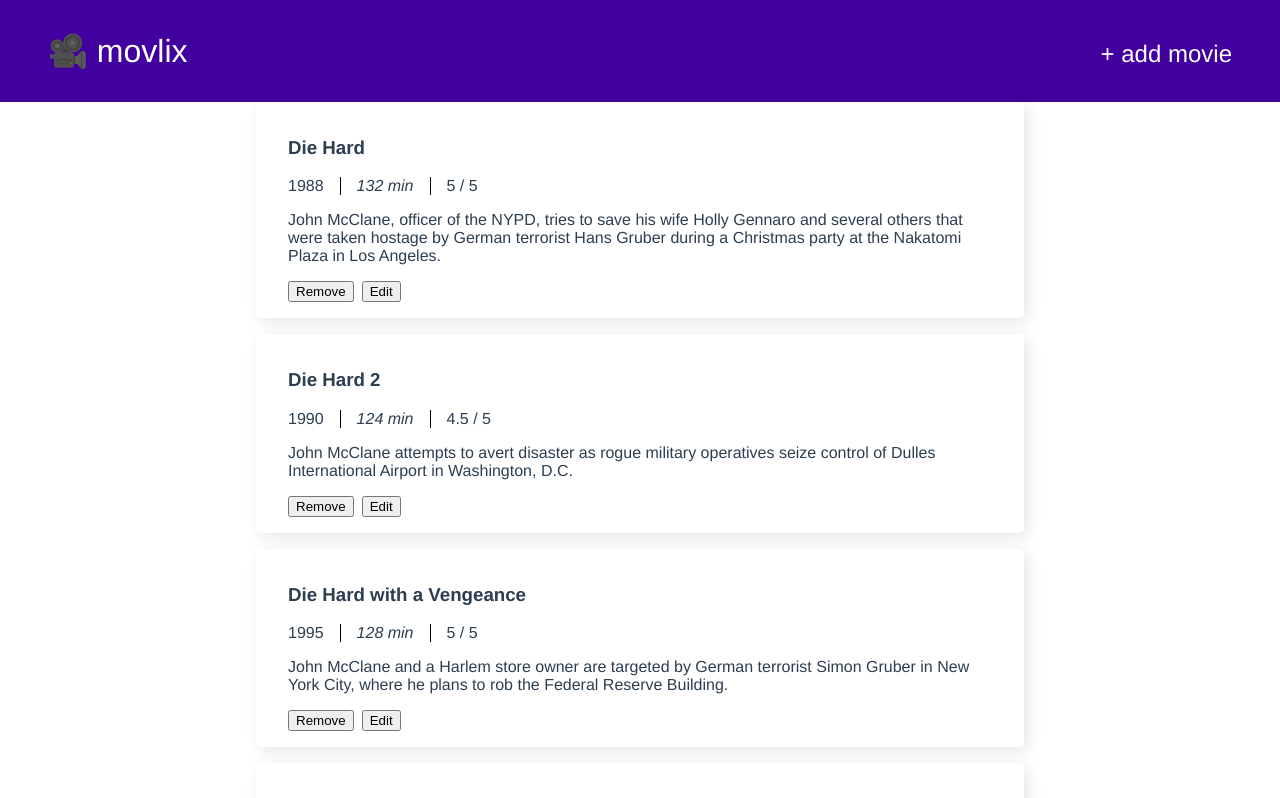
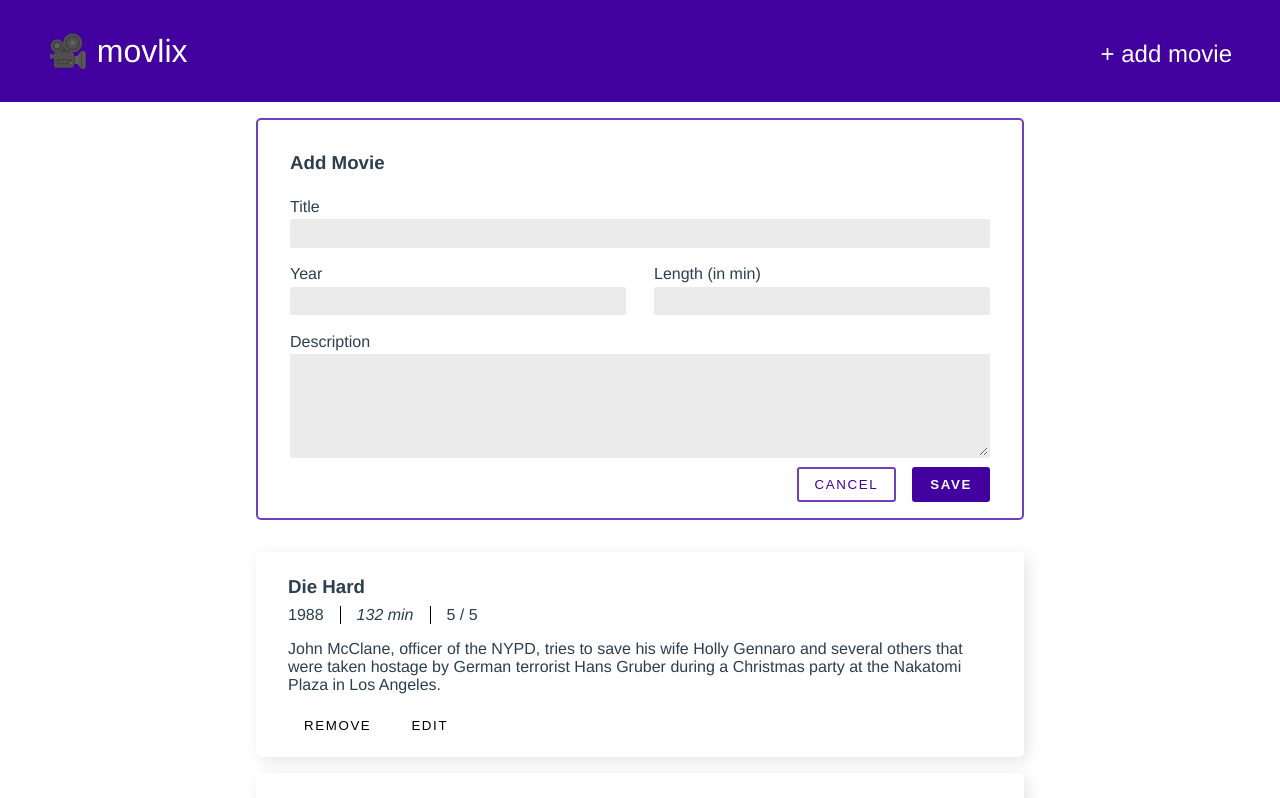
Before and after one commit to miffili/movlix, a Vue app: page / in a window 1280 px wide. Shown: the top 798 px of the page. Built offline with nearby package versions, Linux system fonts and the light colour scheme.

Commit message:
add styling & validation to 'add movie' (new vee-validate)

```diff
--- a/package.json
+++ b/package.json
@@ -8,6 +8,8 @@
     "lint": "vue-cli-service lint"
   },
   "dependencies": {
+    "ajv": "^6.5.5",
+    "vee-validate": "^2.1.3",
     "vue": "^2.5.17"
   },
   "devDependencies": {
--- a/src/App.vue
+++ b/src/App.vue
@@ -1,14 +1,16 @@
 <template>
 <div id="app">
   <TheHeader v-on:toggleForm="toggleForm" />
-  <MovieForm v-if="showForm" v-on:addMovie="addMovie" :movieData="newMovie" type="add" />
-  <MovieCard v-for="(movie, index) in movies" :key="movie.id" :data-index="index" :movieData="movie" v-on:remove="removeMovie" />
+  <main>
+    <FormAddMovie v-if="showForm" v-on:addMovie="addMovie" v-on:cancel="toggleForm" :movieData="newMovie" />
+    <MovieCard v-for="(movie, index) in movies" :key="movie.id" :data-index="index" :movieData="movie" v-on:remove="removeMovie" />
+  </main>
 </div>
 </template>
 
 <script>
 import MovieCard from './components/MovieCard.vue'
-import MovieForm from './components/MovieForm.vue'
+import FormAddMovie from './components/FormAddMovie.vue'
 import TheHeader from './components/TheHeader.vue'
 
 import movies from './assets/seedMovies.js'
@@ -27,12 +29,12 @@ export default {
         rating: '',
         desc: ''
       },
-      showForm: false,
+      showForm: true,
     }
   },
   components: {
     MovieCard,
-    MovieForm,
+    FormAddMovie,
     TheHeader
   },
   mounted() {
@@ -61,14 +63,13 @@ export default {
     removeMovie: function(target) {
       this.movies.splice(target.dataIndex, 1);
     },
-    addMovie: function() {
+    addMovie: function(formMovie) {
       const createMovie = {
         id: this.succId,
-        title: this.newMovie.title,
-        year: this.newMovie.year,
-        length: this.newMovie.length,
-        rating: this.newMovie.rating,
-        desc: this.newMovie.desc
+        title: formMovie.title,
+        year: formMovie.year,
+        length: formMovie.length,
+        desc: formMovie.desc
       }
       this.movies.splice(0, 0, createMovie);
       this.newMovie = {
@@ -101,9 +102,37 @@ export default {
   margin: 0 auto;
   padding: 0;
 }
-
+main {
+  width: 60vw;
+  margin: 1rem auto;
+}
 a {
   color: inherit;
   text-decoration: none;
 }
+h3 {
+  margin: 0.5rem 0;
+}
+button {
+  border: none;
+  border-radius: 3px;
+  background: none;
+  text-transform: uppercase;
+  letter-spacing: 0.1rem;
+  padding: 0.5rem 1rem;
+}
+button.primary {
+  border: 2px solid hsla(265, 100%, 31%, 1);
+  background-color: hsla(265, 100%, 31%, 1);
+  color: white;
+  font-weight: bold;
+}
+button.secondary {
+  border: 2px solid hsla(265, 100%, 31%, 0.75);
+  color: hsla(265, 100%, 31%, 1);
+}
+button:hover {
+  box-shadow: 0.1rem 0.1rem 0.2rem 0.02rem rgba(0, 0, 0, 0.2);
+  transform: translateY(-0.05rem);
+}
 </style>
--- /dev/null
+++ b/src/components/FormAddMovie.vue
@@ -0,0 +1,229 @@
+<template>
+<form
+  class="movieForm"
+  v-on:submit.prevent="validateBeforeSubmit"
+>
+  <fieldset>
+    <h3>Add Movie</h3>
+  </fieldset>
+  <fieldset>
+    <label for="title">Title</label>
+    <input
+      type="text"
+      name="title"
+      v-model="title"
+      v-validate="'required'"
+      :class="{ 'valid': titleValid, 'invalid': errors.has('title') && this.fields['title'].validated}"
+    >
+    <span
+      v-if="errors.has('title')"
+      class="invalid"
+    >{{ errors.first('title') }}</span>
+  </fieldset>
+  <div class="movieNumbers">
+    <fieldset>
+      <label for="year">Year</label>
+      <input
+        type="number"
+        name="year"
+        v-model="year"
+        min="1988"
+        v-validate="'required|max_value:2030'"
+        data-vv-validate-on="blur|change"
+        :class="{ 'valid': yearValid, 'invalid': errors.has('year') && this.fields['year'].validated}"
+      >
+      <span
+        v-if="errors.has('year')"
+        class="invalid"
+      >{{ errors.first('year') }}</span>
+    </fieldset>
+    <fieldset>
+      <label for="length">Length (in min)</label>
+      <input
+        type="number"
+        name="length"
+        v-model="length"
+        v-validate="'numeric|min:1'"
+        :class="{ 'valid': lengthValid, 'invalid': errors.has('length') && this.fields['length'].validated}"
+      >
+      <span
+        v-if="errors.has('length')"
+        class="invalid"
+      >{{ errors.first('length') }}</span>
+    </fieldset>
+  </div>
+  <fieldset>
+    <label for="desc">Description</label>
+    <textarea
+      name="desc"
+      rows="6"
+      cols="60"
+      v-model="desc"
+      v-validate="'min:0'"
+      :class="{ 'valid': descValid, 'invalid': errors.has('desc') && this.fields['desc'].validated}"
+    />
+    <span v-if="errors.has('desc')" class="invalid" >{{ errors.first('desc') }}</span>
+  </fieldset>
+  <div class="buttons">
+    <span v-show="this.errors.items.length > 0" class="invalid" >Please correct the errors.</span>
+    <button class="secondary" type="button" name="button" v-on:click="$emit('cancel')">Cancel</button>
+    <button class="primary" type="submit" name="button">Save</button>
+  </div>
+</form>
+</template>
+
+<script>
+export default {
+  name: 'MovieForm',
+  data: function() {
+    return {
+      title: this.movieData.title,
+      year: this.movieData.year,
+      length: this.movieData.length,
+      desc: this.movieData.desc,
+      // formInvalid: false,
+    }
+  },
+  props: {
+    type: String,
+    movieData: Object,
+  },
+  methods: {
+    validateBeforeSubmit() {
+      this.$validator.validateAll().then((result) => {
+        if (result) {
+          this.emitMovie();
+          return;
+        }
+        // this.formInvalid = true;
+      });
+    },
+    emitMovie() {
+      const formMovie = {
+        title: this.title,
+        year: this.year,
+        length: this.length,
+        desc: this.desc
+      };
+      this.$emit('addMovie', formMovie);
+    }
+  },
+  computed: {
+    titleValid: function() {
+      return (
+        this.fields &&
+        this.fields['title'] &&
+        this.fields['title'].validated &&
+        this.fields['title'].valid
+      );
+    },
+    yearValid: function() {
+      return (
+        this.fields &&
+        this.fields['year'] &&
+        this.fields['year'].validated &&
+        this.fields['year'].valid
+      );
+    },
+    lengthValid: function() {
+      return (
+        this.fields &&
+        this.fields['length'] &&
+        this.fields['length'].changed &&
+        this.fields['length'].validated &&
+        this.fields['length'].valid
+      );
+    },
+    descValid: function() {
+      return (
+        this.fields &&
+        this.fields['desc'] &&
+        this.fields['desc'].changed &&
+        this.fields['desc'].validated &&
+        this.fields['desc'].valid
+      );
+    }
+  }
+}
+</script>
+
+<style lang="css" scoped>
+.movieForm {
+  width: 100%;
+  /* background-color: rgba(0, 0, 0, 0.1); */
+  padding: 1rem 2rem;
+  margin-bottom: 2rem;
+  border-radius: 5px;
+  /* box-shadow: 0 0 0.2rem 0 rgba(0, 0, 0, 0.2); */
+  border: 2px solid hsla(265, 100%, 31%, 0.75);
+  box-sizing: border-box;
+  display: flex;
+  flex-direction: column;
+  align-items: center;
+}
+fieldset {
+  border: none;
+  display: flex;
+  flex-direction: column;
+  padding: 0.5rem 0;
+  margin: 0;
+}
+* {
+  width: 100%;
+}
+.buttons {
+  display: flex;
+  flex-direction: row;
+  align-items: center;
+  justify-content: flex-end;
+  position: relative;
+}
+.buttons span {
+  position: absolute;
+  padding-top: 0.2rem;
+}
+button {
+  width: auto;
+  margin: 0 0.5rem;
+}
+button:first-child {
+  margin-left: 0;
+}
+button:last-child {
+  margin-right: 0;
+}
+.movieNumbers {
+  width: 100%;
+  display: flex;
+  justify-content: space-between;
+}
+.movieNumbers fieldset {
+  width: 48%;
+}
+span {
+  font-size: 0.85rem;
+}
+fieldset span {
+  margin-top: 0.5rem;
+}
+span.invalid {
+  color: red;
+}
+input, textarea {
+  border: 2px solid transparent;
+  border-radius: 2px;
+  background-color: rgba(0, 0, 0, 0.08);
+  margin: 0.2rem auto 0.1rem;
+  box-sizing: border-box;
+  padding: 0.3rem;
+}
+textarea {
+  resize: vertical;
+}
+input.valid, textarea.valid {
+  border: 2px solid rgba(0, 250, 100, 0.4);
+}
+input.invalid, textarea.invalid {
+  border: 2px solid rgba(220, 70, 70, 1);
+}
+</style>
--- a/src/components/MovieForm.vue
+++ /dev/null
@@ -1,62 +0,0 @@
-<template>
-  <div class="movieForm">
-    <fieldset>
-      <label for="movie-title">Title</label>
-      <input type="text" name="movie-title" v-model.lazy="movieData.title" placeholder="">
-    </fieldset>
-    <fieldset>
-      <label for="movie-year">Year</label>
-      <input type="number" name="movie-year" v-model.lazy="movieData.year">
-    </fieldset>
-    <fieldset>
-      <label for="movie-length">Length (in min)</label>
-      <input type="number" name="movie-length" v-model.lazy="movieData.length">
-    </fieldset>
-    <fieldset>
-      <label for="movie-rating">Rating (of 5)</label>
-      <input type="number" name="movie-rating" v-model.lazy="movieData.rating">
-    </fieldset>
-    <fieldset>
-      <label for="movie-desc">Description</label>
-      <textarea name="movie-desc" rows="6" cols="60" v-model.lazy="movieData.desc"></textarea>
-    </fieldset>
-    <button v-if="type === 'add'" type="button" name="button" v-on:click="$emit('addMovie')">Add Movie</button>
-    <button v-else-if="type === 'edit'" type="button" name="button" v-on:click="$emit('updateMovie')">Update Movie</button>
-  </div>
-</template>
-
-<script>
-export default {
-  name: 'MovieForm',
-  props: {
-    type: String,
-    movieData: Object,
-  }
-}
-</script>
-
-<style lang="css" scoped>
-.movieForm {
-  width: 60vw;
-  background-color: rgba(0, 0, 0, 0.1);
-  padding: 1rem 2rem;
-  margin-bottom: 2rem;
-  border-radius: 0 0 5px 5px;
-  box-sizing: border-box;
-}
-.movieForm fieldset {
-  border: none;
-  display: flex;
-  flex-direction: column;
-  padding: 0.5rem 0;
-  margin: 0;
-}
-.movieForm * {
-  width: 100%;
-}
-.movieForm button {
-  margin: 0.5rem 0;
-  padding: 0.25rem;
-  text-transform: uppercase;
-}
-</style>
--- a/src/components/TheHeader.vue
+++ b/src/components/TheHeader.vue
@@ -17,7 +17,6 @@ export default {
 
 <style lang="css" scoped>
   header {
-    margin: 0;
     padding: 2rem 3rem;
     width: 100%;
     display: flex;
--- a/src/main.js
+++ b/src/main.js
@@ -1,7 +1,29 @@
 import Vue from 'vue'
 import App from './App.vue'
+import VeeValidate, { Validator } from 'vee-validate'
 
 Vue.config.productionTip = false
+Vue.use(VeeValidate, {
+  events: "blur|input"
+});
+
+const dict = {
+  custom: {
+    title: {
+      required: () => 'Title cannot be empty.'
+    },
+    year: {
+      required: () => 'Year cannot be empty.',
+      min_value: () => 'The first movie was made in 1888. 🙂 (Year must be 1888 or later)',
+      max_value: () => 'Noone can look this far into the future. 🙂 (Year must be 2030 or earlier)'
+    },
+    length: {
+      numeric: () => 'Length doesn\'t accept decimals.'
+    }
+  }
+}
+
+Validator.localize('en', dict);
 
 new Vue({
   render: h => h(App),
```
Also changed, not shown: 1 other file (tests, documents, lock files or other folders).
